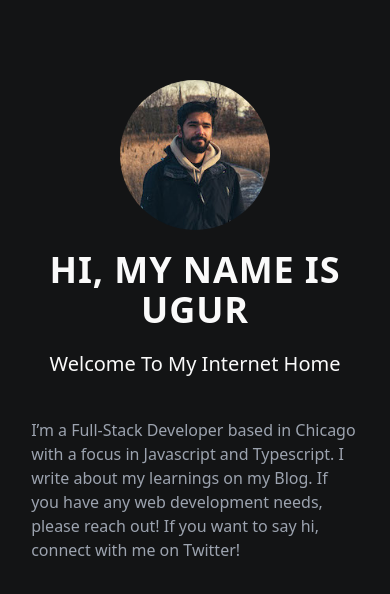
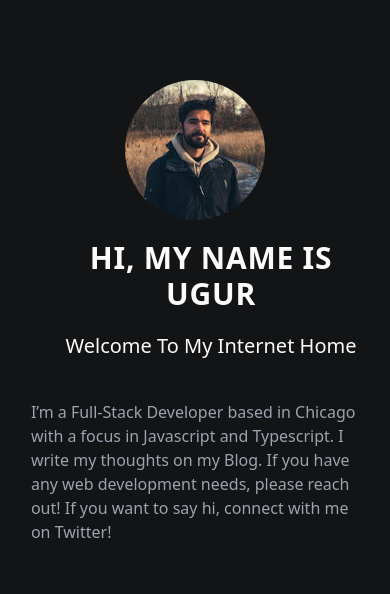
Before and after one commit to Uarmagan/ugurarmagan.com, a Next.js app: page / in a window 390 px wide. Shown: the top 594 px of the page. Built offline with nearby package versions, Linux system fonts and the light colour scheme; what @tailwindcss/typography would draw is missing.

Commit message:
sm breakpoint for hero section

```diff
--- a/components/container.js
+++ b/components/container.js
@@ -1,5 +1,9 @@
 import React from 'react';
 
 export default function Container({ children }) {
-  return <div className="max-w-7xl mx-auto sm:px-6 lg:px-8">{children}</div>;
+  return (
+    <div className="max-w-7xl mx-auto px-4 sm:px-6 lg:px-8">
+      <div className="max-w-3xl mx-auto">{children}</div>
+    </div>
+  );
 }
--- a/pages/index.js
+++ b/pages/index.js
@@ -1,29 +1,38 @@
 import Image from 'next/image';
+import Link from 'next/link';
 import Container from '../components/container';
 
 export default function Home() {
   return (
     <Container>
-      <div className="flex flex-col items-center w-11/12 max-w-3xl mx-auto mt-20 space-y-5">
+      <div className="flex flex-col items-center">
+        <div className="flex flex-col items-center w-11/12 max-w-3xl mx-auto mt-20 sm:flex-row space-y-5 sm: space-x-8">
           <Image
             src="/images/avatar.jpg"
             alt="Picture of the author"
-          height={150}
-          width={150}
+            height={140}
+            width={140}
             className="rounded-full"
           />
-        <div className="flex flex-col items-center justify-center">
-          <h1 className="mb-3 text-4xl font-bold tracking-wide text-center leading-14">
+          <div className="flex flex-col items-center justify-center sm:items-start sm:whitespace-nowrap">
+            <h1 className="mb-3 text-3xl font-bold tracking-wide text-center sm:mb-0 sm:text-4xl leading-14">
               HI, MY NAME IS UGUR
             </h1>
-          <h3 className="my-2 text-xl">Welcome To My Internet Home</h3>
-          <p className="items-center w-11/12 my-8 text-gray-400 prose-lg">
-            I’m a Full-Stack Developer based in Chicago with a focus in
-            Javascript and Typescript. I write about my learnings on my Blog. If
-            you have any web development needs, please reach out! If you want to
-            say hi, connect with me on Twitter!
+            <h3 className="my-2 text-xl sm:text-2xl">
+              Welcome To My Internet Home
+            </h3>
+          </div>
+        </div>
+        <p className="items-center w-11/12 mt-8 text-gray-400 prose-lg">
+          I’m a Full-Stack Developer based in Chicago with a focus in Javascript
+          and Typescript. I write my thoughts on my Blog. If you have any web
+          development needs, please reach out! If you want to say hi, connect
+          with me on{' '}
+          <Link href="https://stackoverflow.com/" passHref color->
+            Twitter
+          </Link>
+          !
         </p>
-        </div>
       </div>
     </Container>
   );
```
Also changed, not shown: .eslintrc.json. Lines whose indentation alone changed are shown as unchanged.
